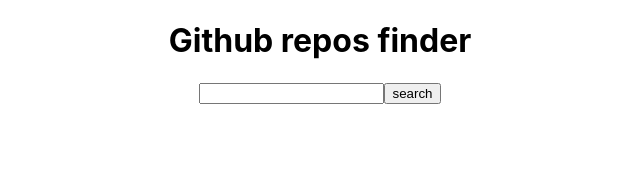
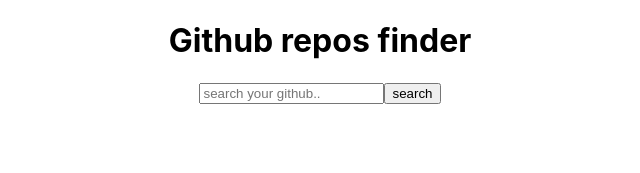
Before and after one commit to Pierluigi10/github-repos-finder, a React (Create React App) app: page / in a window 1280 px wide. Shown: the top 173 px of the page, without its empty margins (320-960 px from the left). Built offline with nearby package versions, Linux system fonts and the light colour scheme.

Commit message:
change api: sort api by repoName

```diff
--- a/src/components/SearchRepos.jsx
+++ b/src/components/SearchRepos.jsx
@@ -2,33 +2,76 @@
 import { useNavigate } from "react-router-dom";
 function SearchRepos() {
   const [reposInfo, setReposInfo] = useState([]);
-  const [searchRepos, setSearchRepos] = useState("");
+  // const [searchRepos, setSearchRepos] = useState("");
+
+  const [repoName, setRepoName] = useState("");
+  // const [repositories, setRepositories] = useState([]);
 
   const navigate = useNavigate();
 
+  // const handleButton = async () => {
+  //   try {
+  //     const response = await fetch(
+  //       `https://api.github.com/users/${searchRepos}/repos`
+  //     );
+  //     const data = await response.json();
+  //     setReposInfo([...data]);
+  //     console.log([...data]);
+  //   } catch (err) {
+  //     alert("no repos found, try again");
+  //     setSearchRepos("");
+  //   }
+  // };
+
+  //
+  //   const handleButton = async () => {
+  //     const response = await fetch(`https://api.github.com/users/${username}/repos`);
+  //     const data = await response.json();
+  //     // console.log(data);
+
+  //     // const languages= await fetch(data.repos_url);
+  //     // const repos = await repositories.json();
+  //     // console.log(repos);
+
+  //     setReposInfo([...data])
+
+
+  // };
+
+
+
   const handleButton = async () => {
-    try {
-      const response = await fetch(
-        `https://api.github.com/users/${searchRepos}/repos`
-      );
-      const data = await response.json();
-      setReposInfo([...data]);
-      console.log([...data]);
-    } catch (err) {
-      alert("no repos found, try again");
-      setSearchRepos("");
-    }
-  };
+    const response = await fetch(`https://api.github.com/search/repositories?q=${repoName}&per_page=6`);
+    const data = await response.json();
+    console.log(data.items);
 
+    // const languages= await fetch(data.repos_url);
+    // const repos = await repositories.json();
+    // console.log(repos);
+
+    setReposInfo([...data.items])
+
+
+};
   return (
     <div className="App">
-      <input
+      {/* <input
         type="text"
         value={searchRepos}
         onChange={(e) => {
           setSearchRepos(e.target.value);
         }}
-      />
+      /> */}
+
+<input
+              className="prompt"
+              placeholder="search your github.."
+              type="text"
+              value={repoName}
+              onChange={(e) => {
+                setRepoName(e.target.value);
+              }}
+            />
       <button type="submit" onClick={handleButton}>
         search
       </button>
@@ -51,7 +94,10 @@
             >
               {item.name}
             </h2>
+            <p>{item.description}</p>
             <p>{item.language}</p>
+            <p>{item.name}</p>
+            <p>{item.stargazers_count}</p>
           </div>
         );
       })}
```
